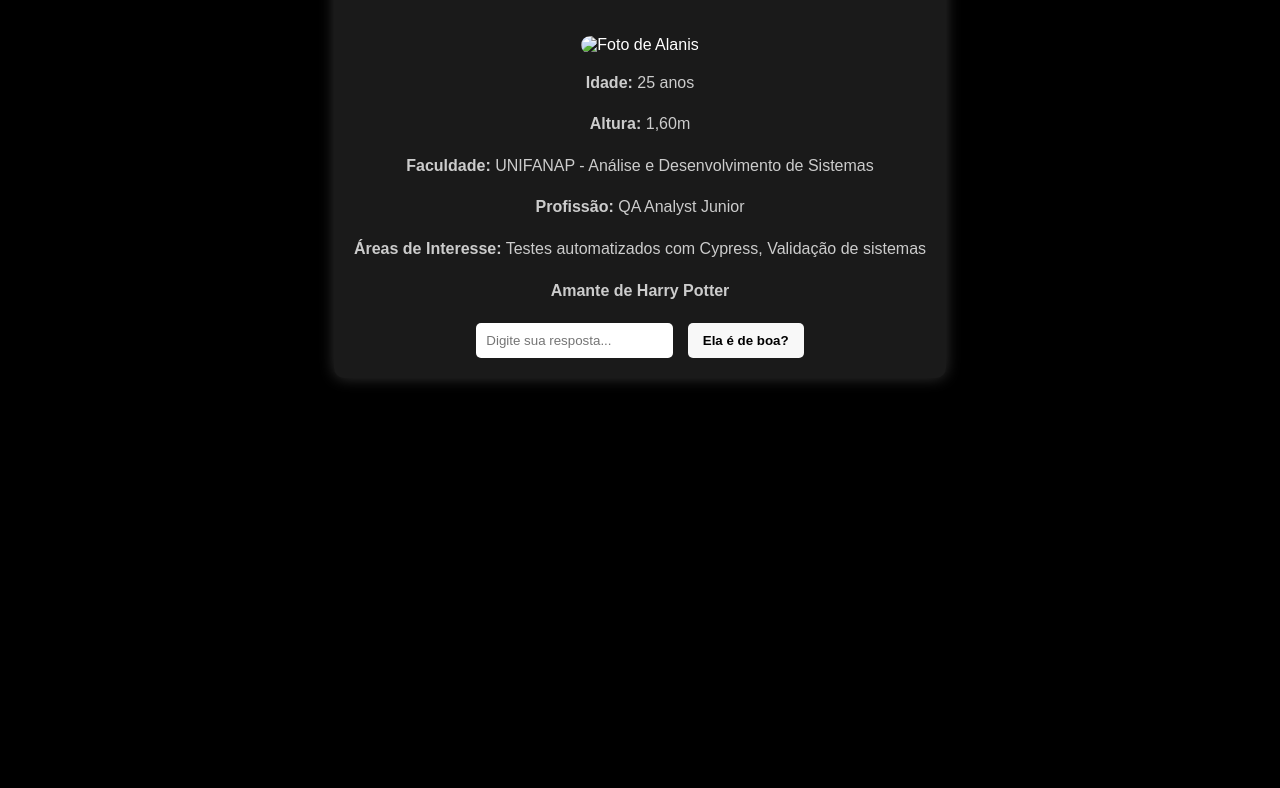
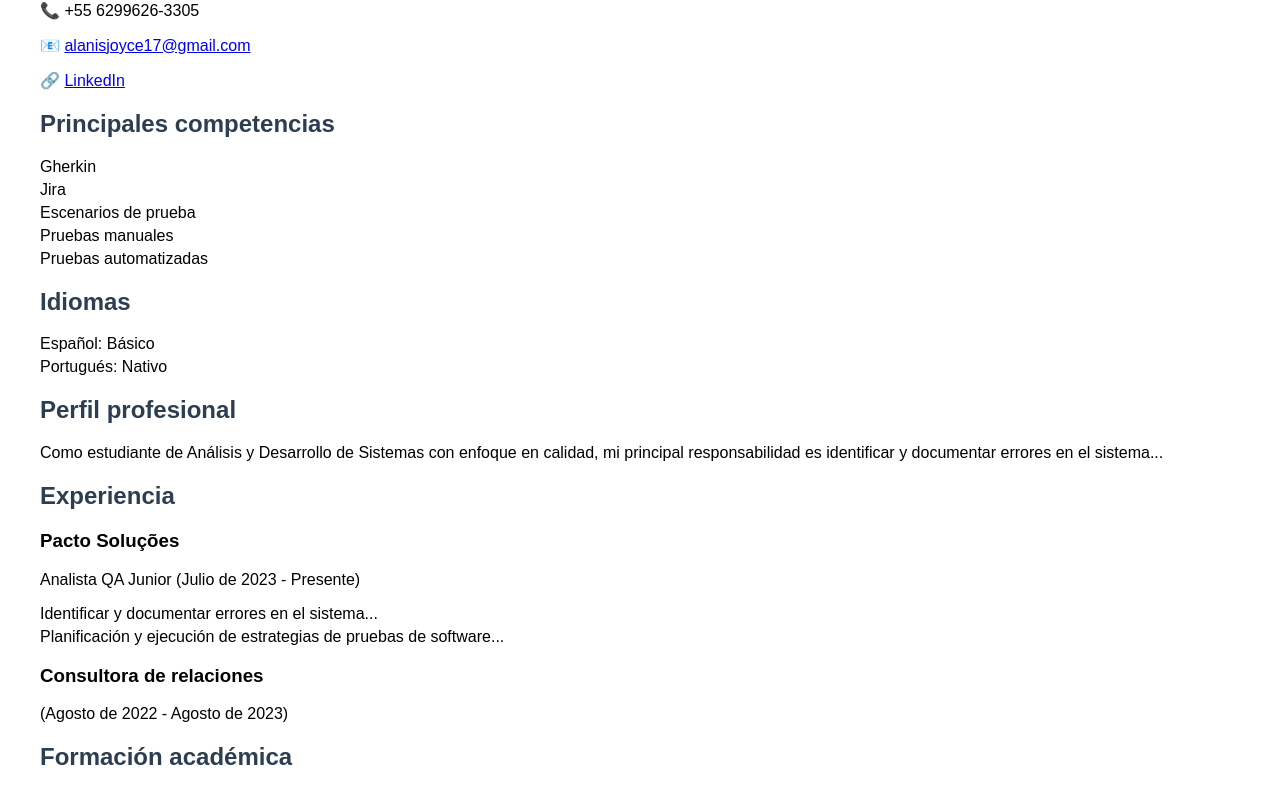
Before and after one commit to alanisjoyce17/alanisjoyce17.github.io, a plain HTML site: page index.html in a window 1280 px wide. Shown: the part 253-1041 px from the top of the page. Before the commit the page ends 800 px from the top, so only its background shows below. Drawn offline with Linux system fonts and the light colour scheme.

Commit message:
Update index.html
Curriculo Alanis

```diff
--- a/index.html
+++ b/index.html
@@ -1,84 +1,73 @@
 <!DOCTYPE html>
-<html lang="pt-BR">
+<html lang="es">
 <head>
     <meta charset="UTF-8">
     <meta name="viewport" content="width=device-width, initial-scale=1.0">
-    <title>Sobre Alanis</title>
+    <title>Currículum de Alanis Gomes</title>
     <style>
-        body {
-            font-family: Arial, sans-serif;
-            margin: 0;
-            padding: 0;
-            background-color: #000;
-            color: #fff;
-            display: flex;
-            justify-content: center;
-            align-items: center;
-            height: 100vh;
-        }
-        .container {
-            background: #1a1a1a;
-            padding: 20px;
-            border-radius: 10px;
-            box-shadow: 0px 0px 15px rgba(255, 255, 255, 0.2);
-            max-width: 600px;
-            text-align: center;
-        }
-        h1 {
-            color: #f8f8f8;
-        }
-        p {
-            color: #ccc;
-            line-height: 1.6;
-        }
-        .input-container {
-            margin-top: 20px;
-        }
-        input {
-            padding: 10px;
-            border: none;
-            border-radius: 5px;
-            margin-right: 10px;
-        }
-        button {
-            padding: 10px 15px;
-            border: none;
-            background-color: #f8f8f8;
-            color: #000;
-            border-radius: 5px;
-            cursor: pointer;
-            font-weight: bold;
-        }
-        button:hover {
-            background-color: #ccc;
-        }
-        .response {
-            margin-top: 20px;
-            font-size: 18px;
-            font-weight: bold;
-            color: #00ff00;
-        }
-        img {
-            width: 100%;
-            max-width: 400px;
-            border-radius: 10px;
-            margin-top: 20px;
-        }
+        body { font-family: Arial, sans-serif; margin: 20px; padding: 20px; }
+        h1, h2 { color: #2c3e50; }
+        .contacto, .competencias, .idiomas, .perfil, .experiencia, .formacion { margin-bottom: 20px; }
+        ul { list-style-type: none; padding: 0; }
+        ul li { margin-bottom: 5px; }
     </style>
 </head>
 <body>
-    <div class="container">
-        <h1>Alanis - QA Analyst Junior</h1>
-        <img src="foto.jpg" alt="Foto de Alanis">
-        <p><strong>Idade:</strong> 25 anos</p>
-        <p><strong>Altura:</strong> 1,60m</p>
-        <p><strong>Faculdade:</strong> UNIFANAP - Análise e Desenvolvimento de Sistemas</p>
-        <p><strong>Profissão:</strong> QA Analyst Junior</p>
-        <p><strong>Áreas de Interesse:</strong> Testes automatizados com Cypress, Validação de sistemas</p>
-        <p><strong>Amante de Harry Potter</strong></p>
+    <h1>Alanis Gomes</h1>
+    <h2>QA Analyst Junior</h2>
+    <p>Aparecida de Goiânia, Goiás, Brasil</p>
 
-        <div class="input-container">
-            <input type="text" id="answer" placeholder="Digite sua resposta...">
-            <button onclick="showResponse()">Ela é de boa?</button>
-        </div>
-        <p class="response" i
+    <div class="contacto">
+        <h2>Contacto</h2>
+        <p>📞 +55 6299626-3305</p>
+        <p>📧 <a href="mailto:alanisjoyce17@gmail.com">alanisjoyce17@gmail.com</a></p>
+        <p>🔗 <a href="https://www.linkedin.com/in/alanis-gomes" target="_blank">LinkedIn</a></p>
+    </div>
+
+    <div class="competencias">
+        <h2>Principales competencias</h2>
+        <ul>
+            <li>Gherkin</li>
+            <li>Jira</li>
+            <li>Escenarios de prueba</li>
+            <li>Pruebas manuales</li>
+            <li>Pruebas automatizadas</li>
+        </ul>
+    </div>
+
+    <div class="idiomas">
+        <h2>Idiomas</h2>
+        <ul>
+            <li>Español: Básico</li>
+            <li>Portugués: Nativo</li>
+        </ul>
+    </div>
+
+    <div class="perfil">
+        <h2>Perfil profesional</h2>
+        <p>Como estudiante de Análisis y Desarrollo de Sistemas con enfoque en calidad, mi principal responsabilidad es identificar y documentar errores en el sistema...</p>
+    </div>
+
+    <div class="experiencia">
+        <h2>Experiencia</h2>
+        <h3>Pacto Soluções</h3>
+        <p>Analista QA Junior (Julio de 2023 - Presente)</p>
+        <ul>
+            <li>Identificar y documentar errores en el sistema...</li>
+            <li>Planificación y ejecución de estrategias de pruebas de software...</li>
+        </ul>
+
+        <h3>Consultora de relaciones</h3>
+        <p>(Agosto de 2022 - Agosto de 2023)</p>
+    </div>
+
+    <div class="formacion">
+        <h2>Formación académica</h2>
+        <h3>Unifanap</h3>
+        <p>Análisis y Desarrollo de Sistemas (Febrero de 2024)</p>
+
+        <h3>Colegio Estatal Jardim América</h3>
+        <p>Educación media completa (2017)</p>
+    </div>
+</body>
+</html>
```
